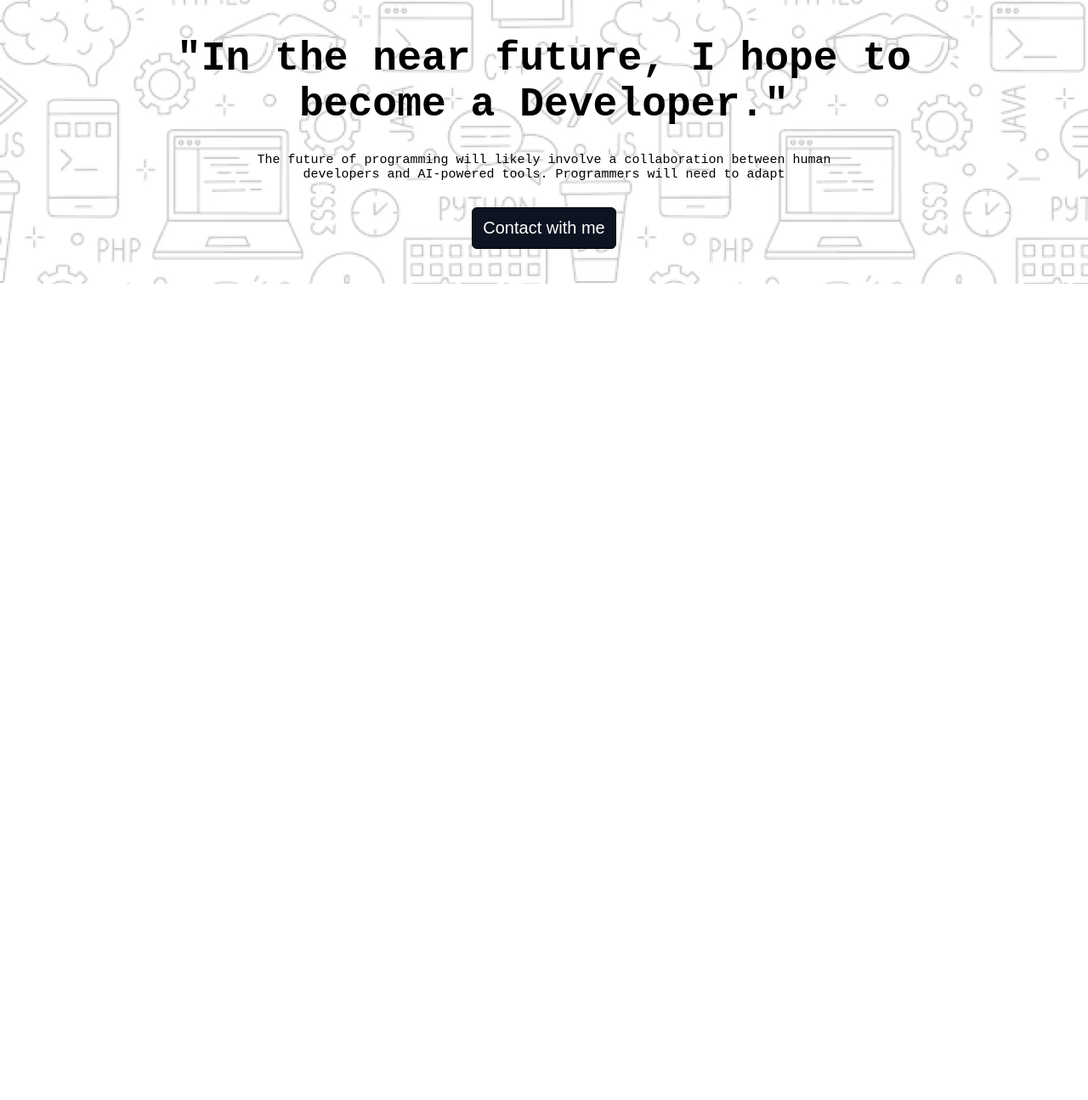
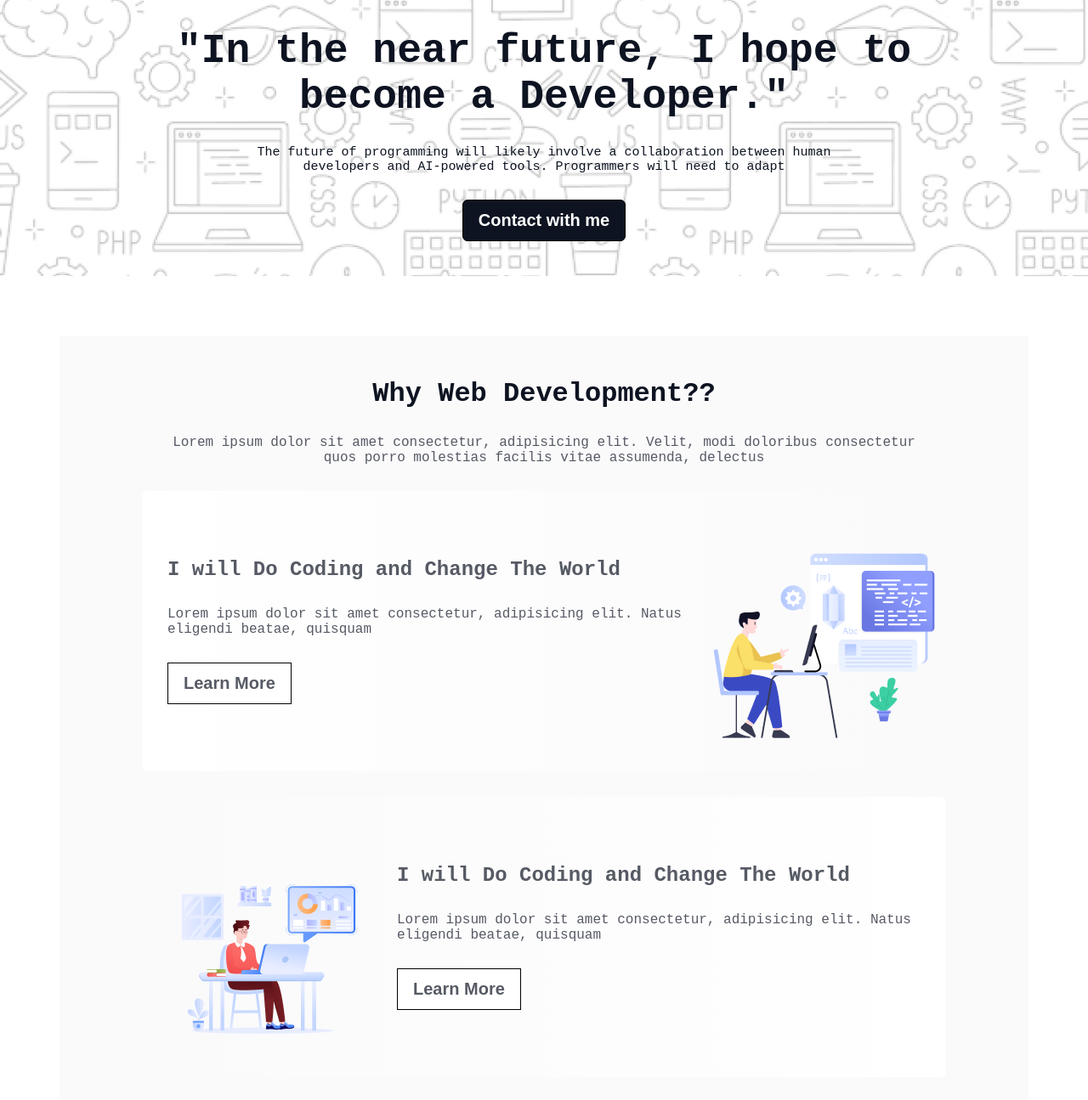
Before and after one commit to ayesha-siddika110/Assignment_1, a plain HTML site: page index.html in a window 1280 px wide. Shown: the part 429-1724 px from the top of the page at 85% size. Before the commit the page ends 800 px from the top, so only its background shows below. Drawn offline with Linux system fonts and the light colour scheme; a web font is replaced by a local one.

Commit message:
Web development area complete

```diff
--- a/css/style.css
+++ b/css/style.css
@@ -7,6 +7,7 @@
 body{
 
     font-family: "Azeret Mono", monospace;
+    color: #0D1321;
 
 }
 
@@ -19,18 +20,32 @@ body{
 
 }
 .nav-button{
+    margin-top: -9px;
     background-color: white;
+}
+.ayesha{
+    padding-top: 3px;
 }
 /* nav end */
 
 /* External cs */
+.p{
+    color: #565A64;
+}
+.gap{
+    padding-top: 50px;
+}
+.gap-margin{
+    margin-top: 30px;
+    background-color: white;
+}
 
 button{
-    padding: 12px;
+    padding: 12px 18px;
     border-radius: 6px;
     border: 1px solid black;
     font-size: 20px;
-    font-weight: semibold;
+    font-weight: 600;
 }
 /* External css end */
 
@@ -48,7 +63,7 @@ button{
 }
 h1{
     font-size: 48px;
-    font-weight: extrabold;
+    font-weight: 800;
 }
 img{
     margin: 70px auto 15px auto;
@@ -67,3 +82,94 @@ h1, p{
     margin-top: 30px;
 }
 /* header content end */
+
+/* why web development start */
+.web-development{
+    background-color: #FAFAFB;
+    /* background-color: blueviolet; */
+    width: 1140px;
+    margin: auto;
+}
+
+.why-web, .why-webp{
+    text-align: center;
+
+
+}
+.why-web{
+    margin-top: 70px;
+    font-size: 32px;
+    font-weight: 800;
+}
+.why-webp{
+    color: #565A64;
+
+}
+
+
+
+/* why web development end */
+
+/* 3boxes start */
+.Dev-boxes{
+    /* border: 1px solid green; */
+
+}
+.box1{
+    width: 946px;
+    height: 320;
+    /* border: 1px solid red; */
+    display: flex;
+    justify-content: center;
+    align-items: center;
+    margin: auto;
+    margin-top: 30px;
+    border-radius: 6px;
+    background-image: linear-gradient(to left, rgba(255, 255, 255, 0), rgb(255, 255, 255));
+    color: #565A64;
+
+}
+.box1_1, .box1_2{
+    margin-left: 30px;
+    color: #565A64;
+}
+.box1_1>button{
+    border-radius: 0px;
+    font-weight: 550;
+    color: #565A64;
+}
+/* box2 */
+.box2{
+    width: 946px;
+    height: 320;
+    /* border: 1px solid red; */
+    display: flex;
+    justify-content: center;
+    align-items: center;
+    margin: auto;
+    margin-top: 30px;
+    border-radius: 6px;
+    background-image: linear-gradient(to right, rgba(255, 255, 255, 0), rgb(255, 255, 255));
+    color: #565A64;
+
+}
+
+.only-gap{
+    height: 50px;
+    width: 946px;
+    background-color: #FAFAFB;
+}
+
+/* 3boxes end */
+
+/* my inspiration section
+.ifram {
+    display: block;
+    width: 900px;
+    height: 550px;
+    border: 8px solid rgb(255, 255, 255);
+    box-shadow: 0 5px 25px #0000004f;
+    margin: auto;
+    margin-top: 40px;
+    border-radius: 8px;
+} */
--- a/index.html
+++ b/index.html
@@ -11,7 +11,7 @@
 <body>
     <header>
         <div class="navigation">
-            <h2>Ayesha.S</h2>
+            <h2 class="ayesha">Ayesha.S</h2>
             <button class="nav-button">Download Resume</button>
         </div>
 
@@ -19,15 +19,82 @@
         <div class="header-content">
             <img src="images/Group.png" alt="">
             <h1>"In the near future, I hope to <br>become a Developer."</h1>
-            <p>The future of programming will likely involve a collaboration between human<br> developers and AI-powered tools. Programmers will need to adapt </p>
+            <p>The future of programming will likely involve a collaboration between human<br> developers and AI-powered
+                tools. Programmers will need to adapt </p>
             <button class="Contact-with-me">Contact with me</button>
         </div>
         <!-- header content area end -->
+    </header>
+
+    <!-- Why Web Development?? start............ -->
+    <main>
+
+        <div class="web-development">
+            <div class="some-content">
+                <h2 class="why-web gap">Why Web Development??</h2>
+                <p class="why-webp">Lorem ipsum dolor sit amet consectetur, adipisicing elit. Velit, modi doloribus
+                    consectetur<br> quos
+                    porro molestias facilis vitae assumenda, delectus </p>
+            </div>
+
+            <div class="Dev-boxes">
+                <div class="box1">
+                    <div class="box1_1">
+                        <h2>I will Do Coding and Change The World</h2>
+                        <p>Lorem ipsum dolor sit amet consectetur, adipisicing elit. Natus eligendi beatae, quisquam</p>
+                        <button class="gap-margin">Learn More</button>
+                    </div>
+                    <div class="box1_2">
+                        <img src="images/Layer_1.png" alt="">
+                    </div>
+                </div>
+                <div class="box2">
+                    <div class="box1_2">
+                        <img src="images/Group 3.png" alt="">
 
 
-    </header>
+                    </div>
+                    <div class="box1_1">
+                        <h2>I will Do Coding and Change The World</h2>
+                        <p>Lorem ipsum dolor sit amet consectetur, adipisicing elit. Natus eligendi beatae, quisquam</p>
+                        <button class="gap-margin">Learn More</button>
+                    </div>
+                </div>
+                <div class="box1">
+                    <div class="box1_1">
+                        <h2>I will Do Coding and Change The World</h2>
+                        <p>Lorem ipsum dolor sit amet consectetur, adipisicing elit. Natus eligendi beatae, quisquam</p>
+                        <button class="gap-margin">Learn More</button>
+                    </div>
+                    <div class="box1_2">
+                        <img src="images/Group 4.png" alt="">
+                    </div>
+                </div>
+                <div class="only-gap"></div>
+            </div>
 
 
+        </div>
+
+
+
+        <!-- Why Web Development?? end............ -->
+
+        <!-- my inspiration
+        <h2 class="why-web gap">My Inspiration</h2>
+        <p class="why-webp">Lorem ipsum dolor sit amet consectetur, adipisicing elit. Velit, modi doloribus
+            consectetur<br> quos
+            porro molestias facilis vitae assumenda, delectus </p>
+
+        <div class="ifram">
+            <iframe width="900px" height="550px" src="https://www.youtube.com/embed/S-gIFz-uYNw?si=AXkY5Ah_GCL0HfZJ"
+                title="YouTube video player" frameborder="0"
+                allow="accelerometer; autoplay; clipboard-write; encrypted-media; gyroscope; picture-in-picture; web-share"
+                referrerpolicy="strict-origin-when-cross-origin" allowfullscreen></iframe>
+        </div> -->
+
+
+    </main>
 
 </body>
 
```
